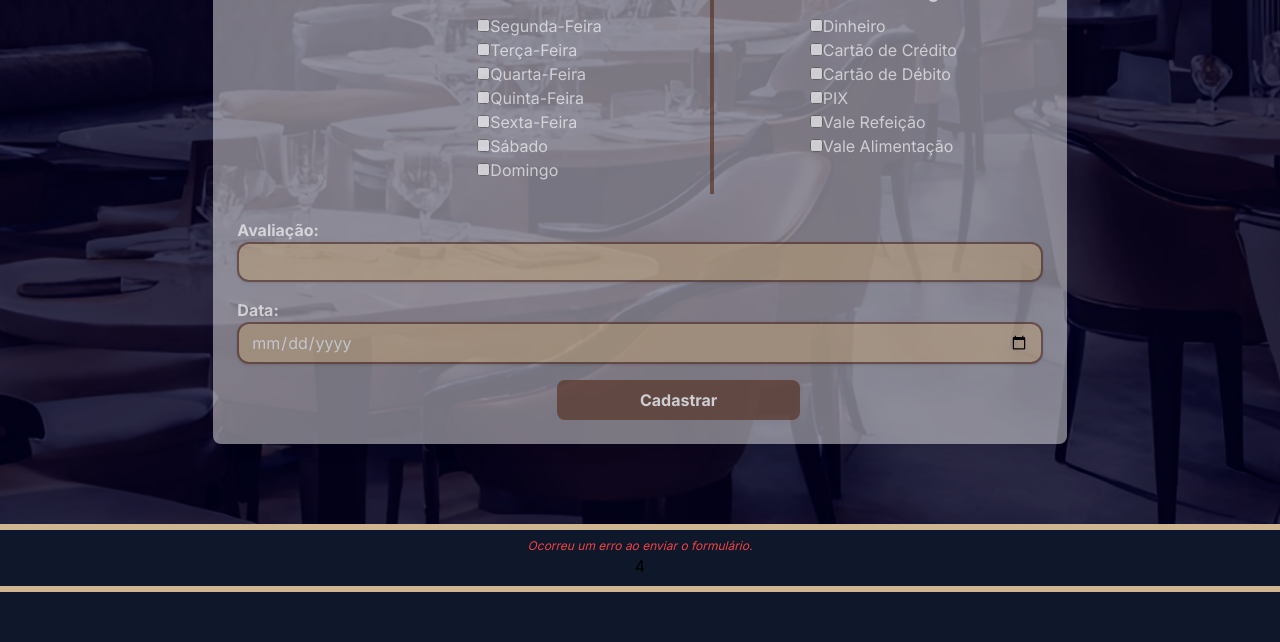
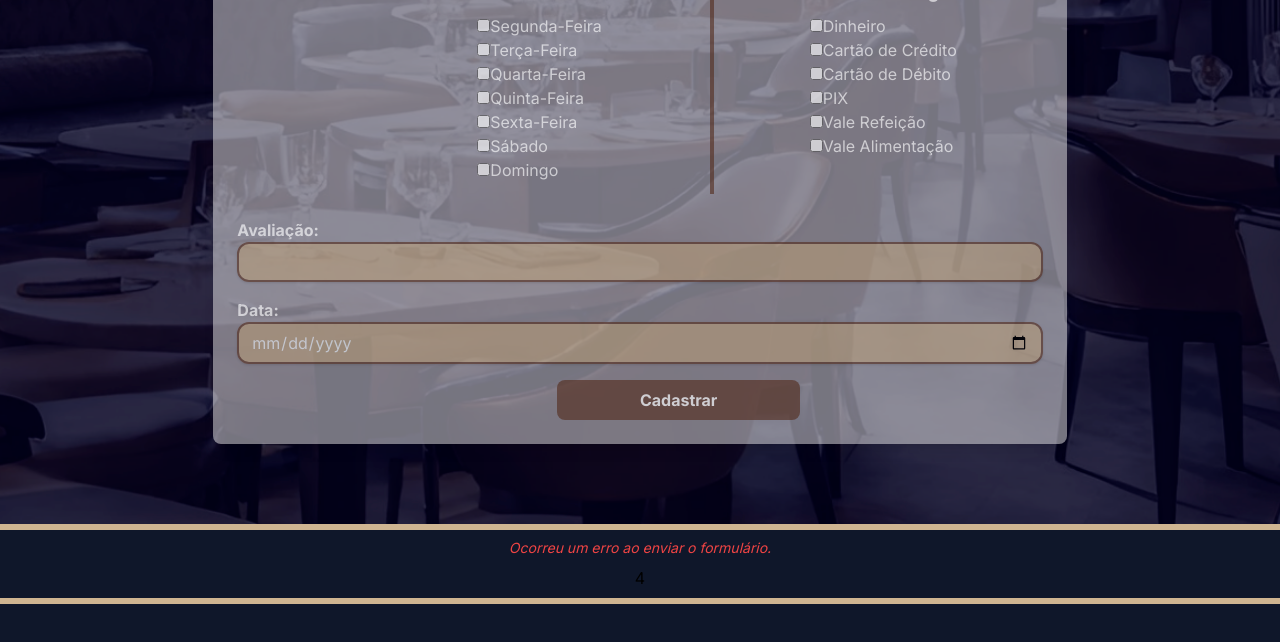
Before and after one commit to vilasboasfabio/front-guia-gatronomico, a Next.js app: page /cadastros in a window 1280 px wide. Both pictures are taken after typing "Sample", "Sample", "Sample", "Sample", "Sample", "Sample" into the empty fields and a click on the button "Cadastrar". Shown: the part 794-1436 px from the top of the page. Built offline with nearby package versions, Linux system fonts and the light colour scheme; no server answers.

Commit message:
feat: error message styling

```diff
--- a/app/cadastros/page.jsx
+++ b/app/cadastros/page.jsx
@@ -196,7 +196,7 @@ function CadastroRestaurante() {
                         <div>
                             {
                                 errors.map((error) => (
-                                    <div key={error} className="text-red-500 text-xs italic">
+                                    <div key={error} className="text-red-500 text-sm italic mb-2">
                                         {error}
                                     </div>
                                 ))
```
